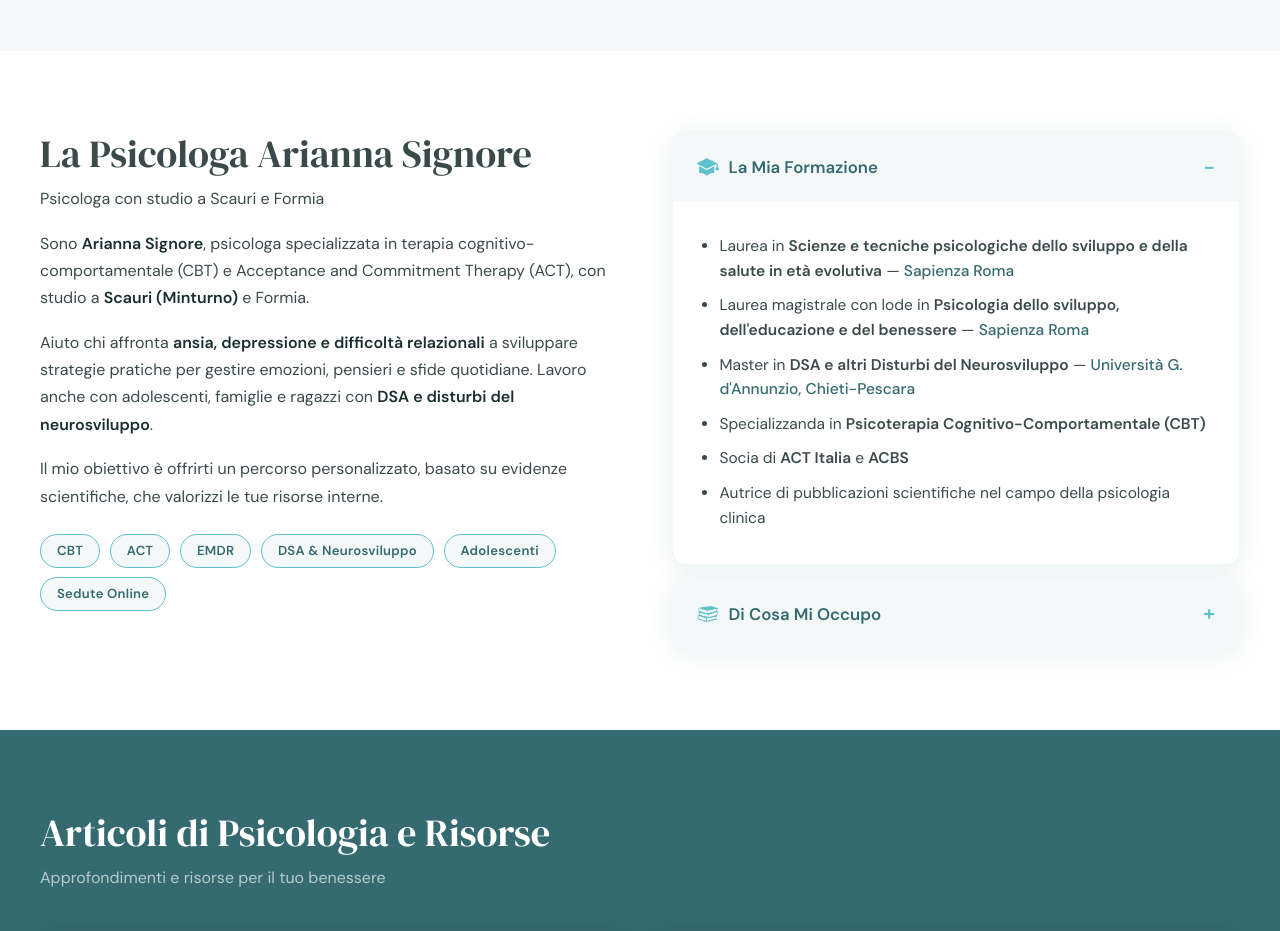
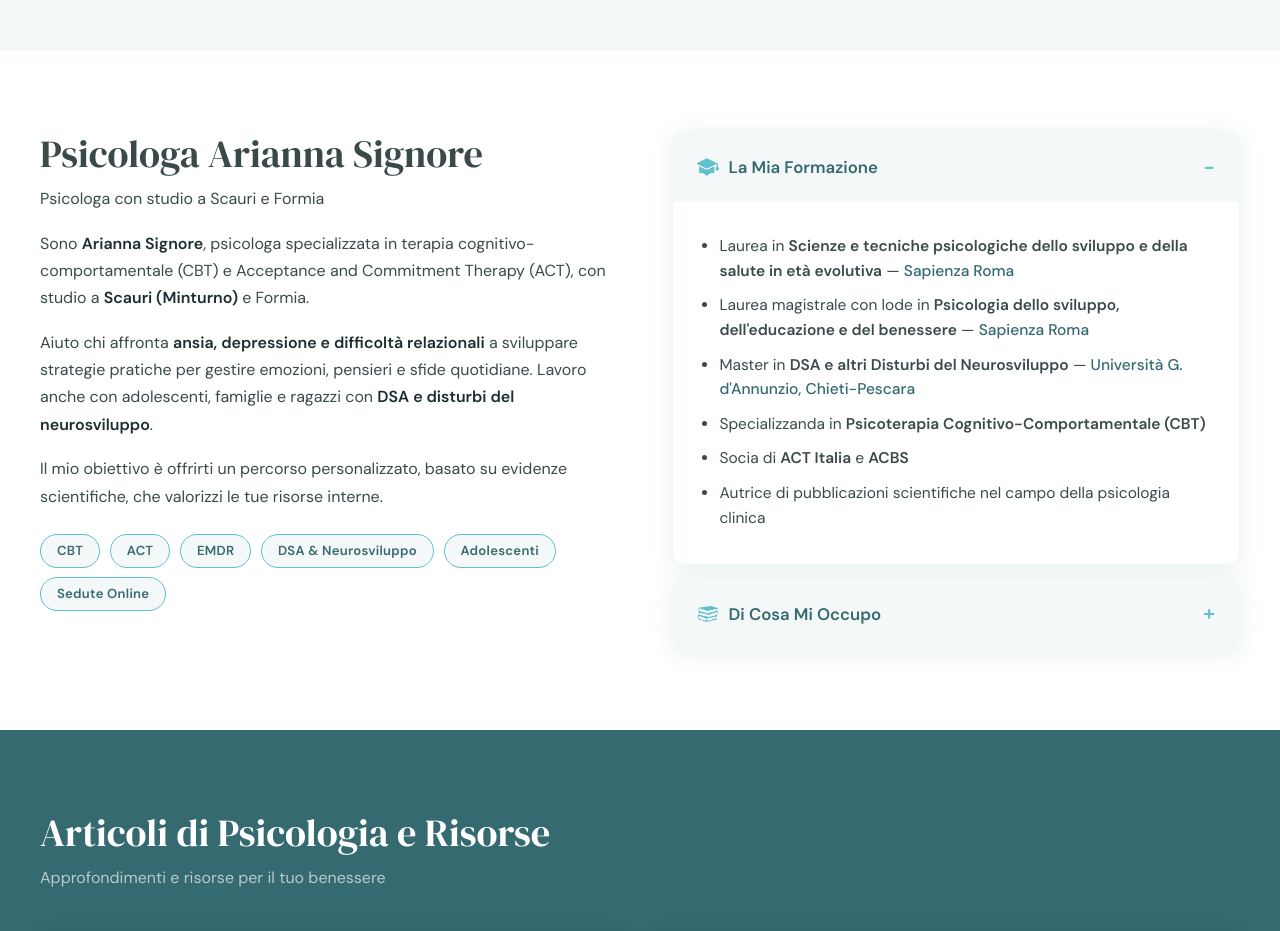
Before and after one commit to AriannaSignore/ariannasignore.github.io, a plain HTML site: page index.html in a window 1280 px wide. Shown: the part 1380-2311 px from the top of the page. Drawn offline with Linux system fonts and the light colour scheme.

Commit message:
Update index.html

```diff
--- a/index.html
+++ b/index.html
@@ -639,7 +639,7 @@
         <div class="container">
             <div class="chi-sono-inner">
                 <div class="chi-sono-text">
-                    <h2>La Psicologa Arianna Signore</h2>
+                    <h2>Psicologa Arianna Signore</h2>
                     <p class="section-subtitle">Psicologa con studio a Scauri e Formia</p>
                     <p>Sono <strong>Arianna Signore</strong>, psicologa specializzata in terapia cognitivo-comportamentale (CBT) e Acceptance and Commitment Therapy (ACT), con studio a <strong>Scauri (Minturno)</strong> e Formia.</p>
                     <p>Aiuto chi affronta <strong>ansia, depressione e difficoltà relazionali</strong> a sviluppare strategie pratiche per gestire emozioni, pensieri e sfide quotidiane. Lavoro anche con adolescenti, famiglie e ragazzi con <strong>DSA e disturbi del neurosviluppo</strong>.</p>
```
